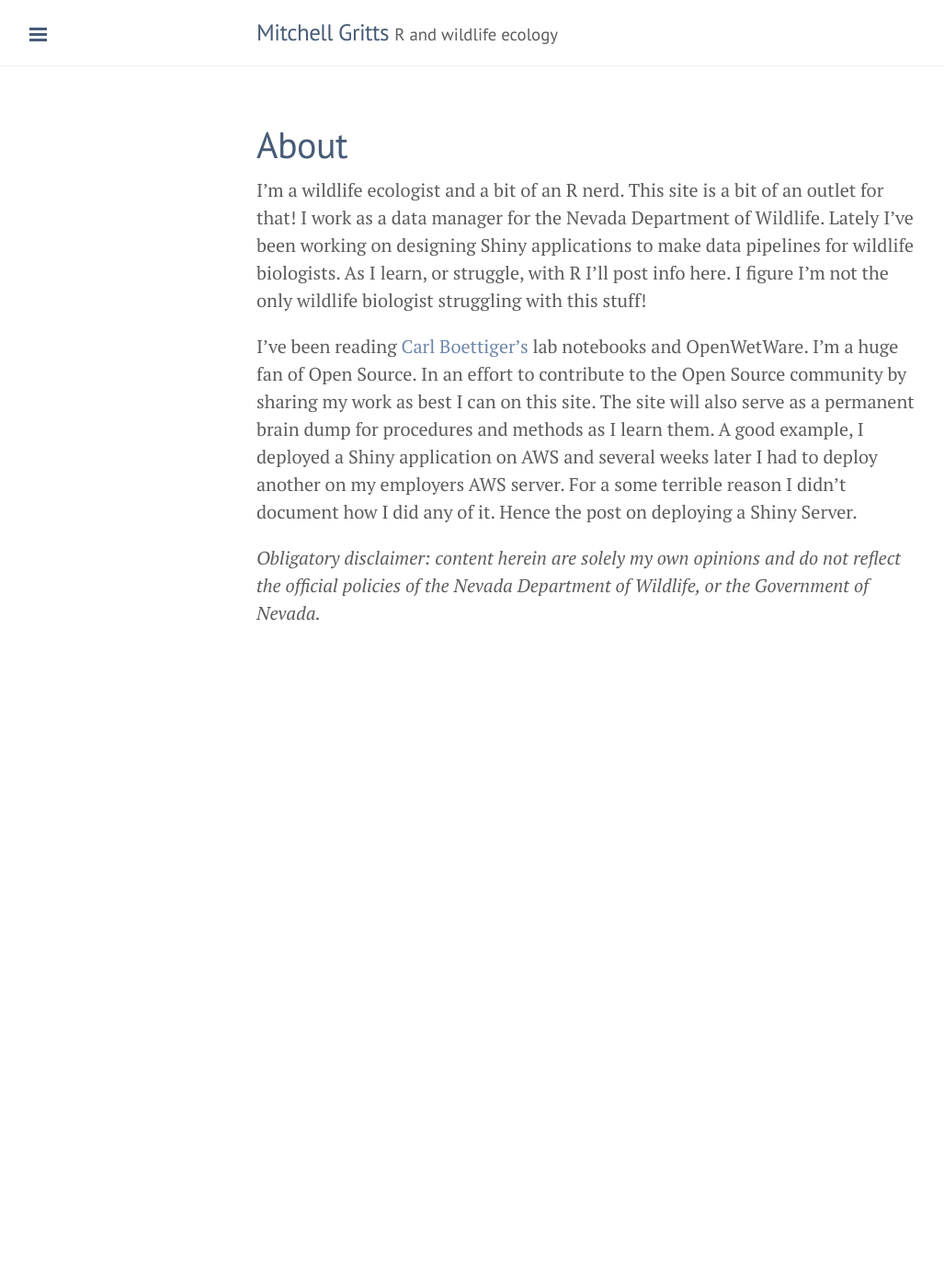
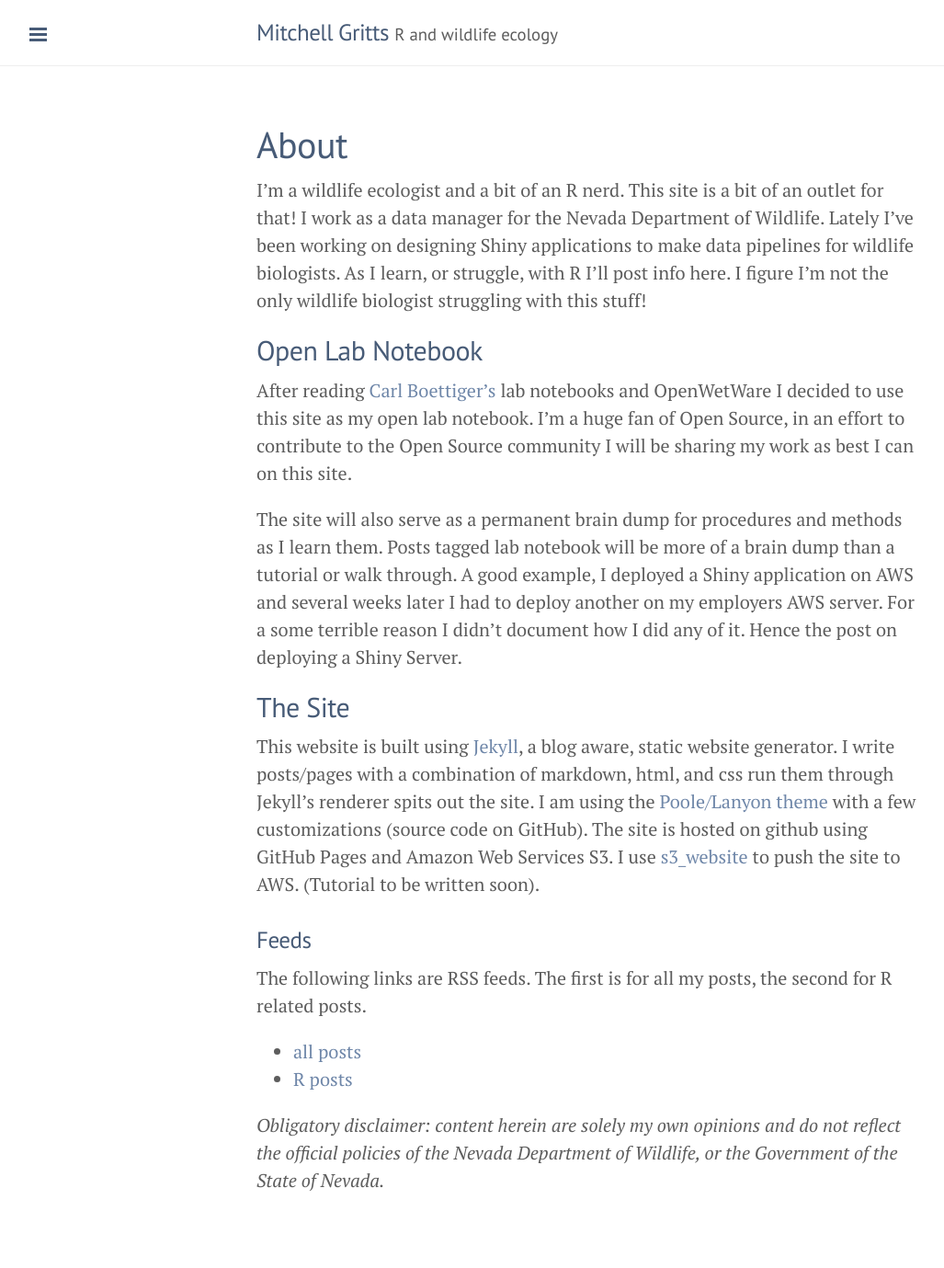
Before and after one commit to andrianaimisa/mgritts.github.io, a Jekyll site: the page built from about.md, in a window 1280 px wide. Shown: the whole page at 92% size, without its empty margins (1-1028 px from the left). Built offline with Jekyll 4.4.1, drawn with Linux system fonts in a browser that asks for light colours; before the commit the page ends 900 px from its top, so only the background shows below that.

Commit message:
r feed, disqus comments

```diff
--- a/_config.yml
+++ b/_config.yml
@@ -16,7 +16,7 @@ paginate:         5
 gems: [jekyll-paginate]
 
 # Custom vars
-version:          0.0.1
+version:          0.5.0
 github:           https://github.com/kissmygritts
 
 excerpt_separator: <!--more-->
--- a/_includes/sidebar.html
+++ b/_includes/sidebar.html
@@ -33,7 +33,7 @@
     <br>
     <p>mitchellgritts@gmail.com<br>v{{ site.version }}</p>
     <p>
-      &copy; {{ site.time | date: '%Y' }}. All rights reserved.
+      {{ site.time | date: '%Y' }} public domain
     </p>
   </div>
 </div>
--- a/about.md
+++ b/about.md
@@ -5,6 +5,21 @@ title: About
 
 I'm a wildlife ecologist and a bit of an R nerd. This site is a bit of an outlet for that! I work as a data manager for the Nevada Department of Wildlife. Lately I've been working on designing Shiny applications to make data pipelines for wildlife biologists. As I learn, or struggle, with R I'll post info here. I figure I'm not the only wildlife biologist struggling with this stuff!
 
-I've been reading [Carl Boettiger's](http://www.carlboettiger.info/2012/09/28/Welcome-to-my-lab-notebook.html) lab notebooks and OpenWetWare. I'm a huge fan of Open Source. In an effort to contribute to the Open Source community by sharing my work as best I can on this site. The site will also serve as a permanent brain dump for procedures and methods as I learn them. A good example, I deployed a Shiny application on AWS and several weeks later I had to deploy another on my employers AWS server. For a some terrible reason I didn't document how I did any of it. Hence the post on deploying a Shiny Server.
+## Open Lab Notebook
 
-*Obligatory disclaimer: content herein are solely my own opinions and do not reflect the official policies of the Nevada Department of Wildlife, or the Government of Nevada.*
+After reading [Carl Boettiger's](http://www.carlboettiger.info/2012/09/28/Welcome-to-my-lab-notebook.html) lab notebooks and OpenWetWare I decided to use this site as my open lab notebook. I'm a huge fan of Open Source, in an effort to contribute to the Open Source community I will be sharing my work as best I can on this site.
+
+The site will also serve as a permanent brain dump for procedures and methods as I learn them. Posts tagged lab notebook will be more of a brain dump than a tutorial or walk through. A good example, I deployed a Shiny application on AWS and several weeks later I had to deploy another on my employers AWS server. For a some terrible reason I didn't document how I did any of it. Hence the post on deploying a Shiny Server.
+
+## The Site
+
+This website is built using [Jekyll](https://jekyllrb.com/docs/home/), a blog aware, static website generator. I write posts/pages with a combination of markdown, html, and css run them through Jekyll's renderer spits out the site. I am using the [Poole/Lanyon theme](https://github.com/poole/lanyon) with a few customizations (source code on GitHub). The site is hosted on github using GitHub Pages and Amazon Web Services S3. I use [s3_website](https://github.com/laurilehmijoki/s3_website) to push the site to AWS. (Tutorial to be written soon).
+
+### Feeds
+
+The following links are RSS feeds. The first is for all my posts, the second for R related posts.
+
+* [all posts](../atom.xml)
+* [R posts](../feed.r.xml)
+
+*Obligatory disclaimer: content herein are solely my own opinions and do not reflect the official policies of the Nevada Department of Wildlife, or the Government of the State of Nevada.*
```
Also changed, not shown: _drafts/GIS-terms-QGIS-cheatsheet.md (added, +10 -0 lines), _layouts/post.html (+25 -0 lines), _posts/2016-07-18-navigating-aws-command-line.md (+1 -0 lines), feed.r.xml (added, +27 -0 lines).
